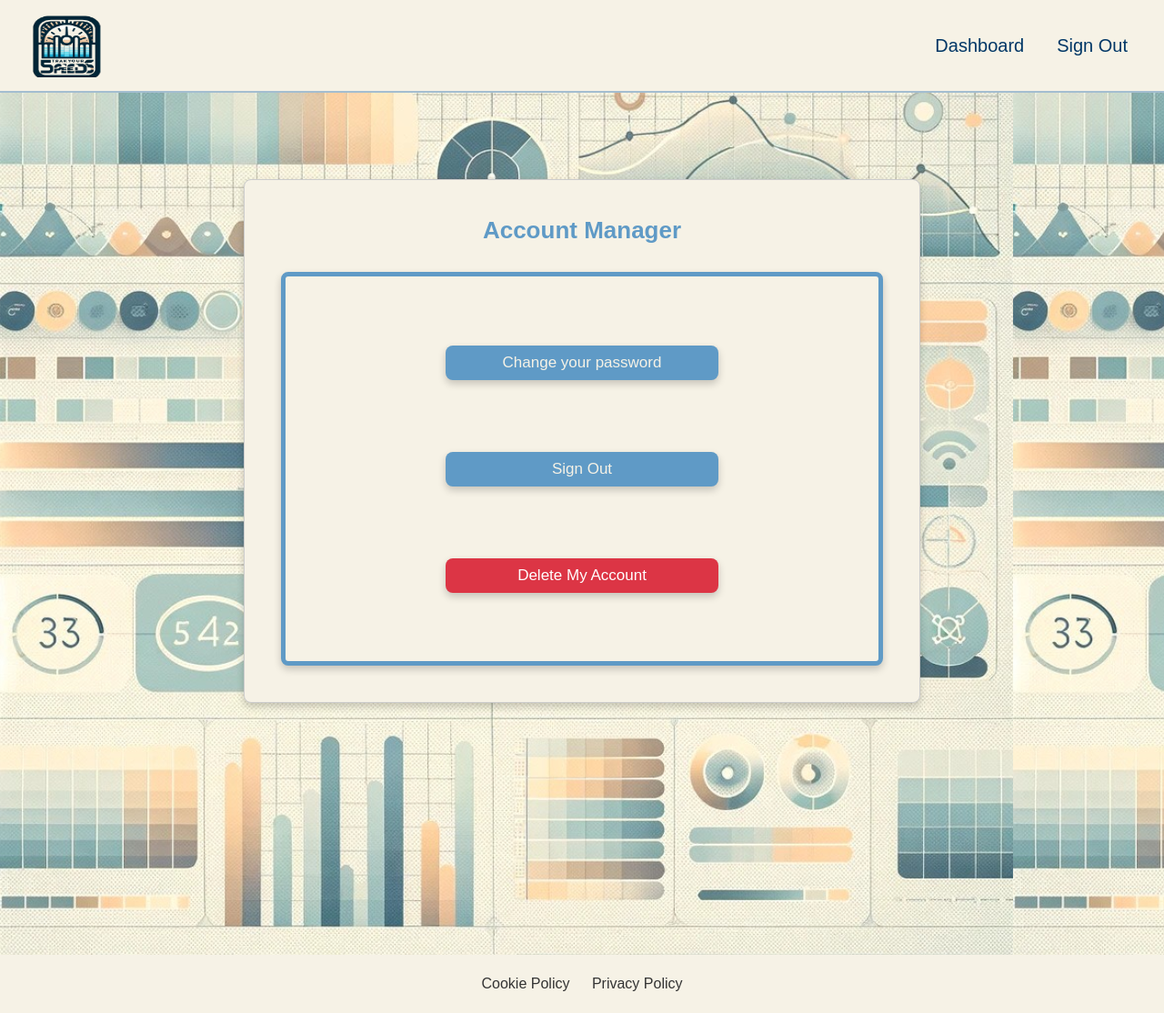
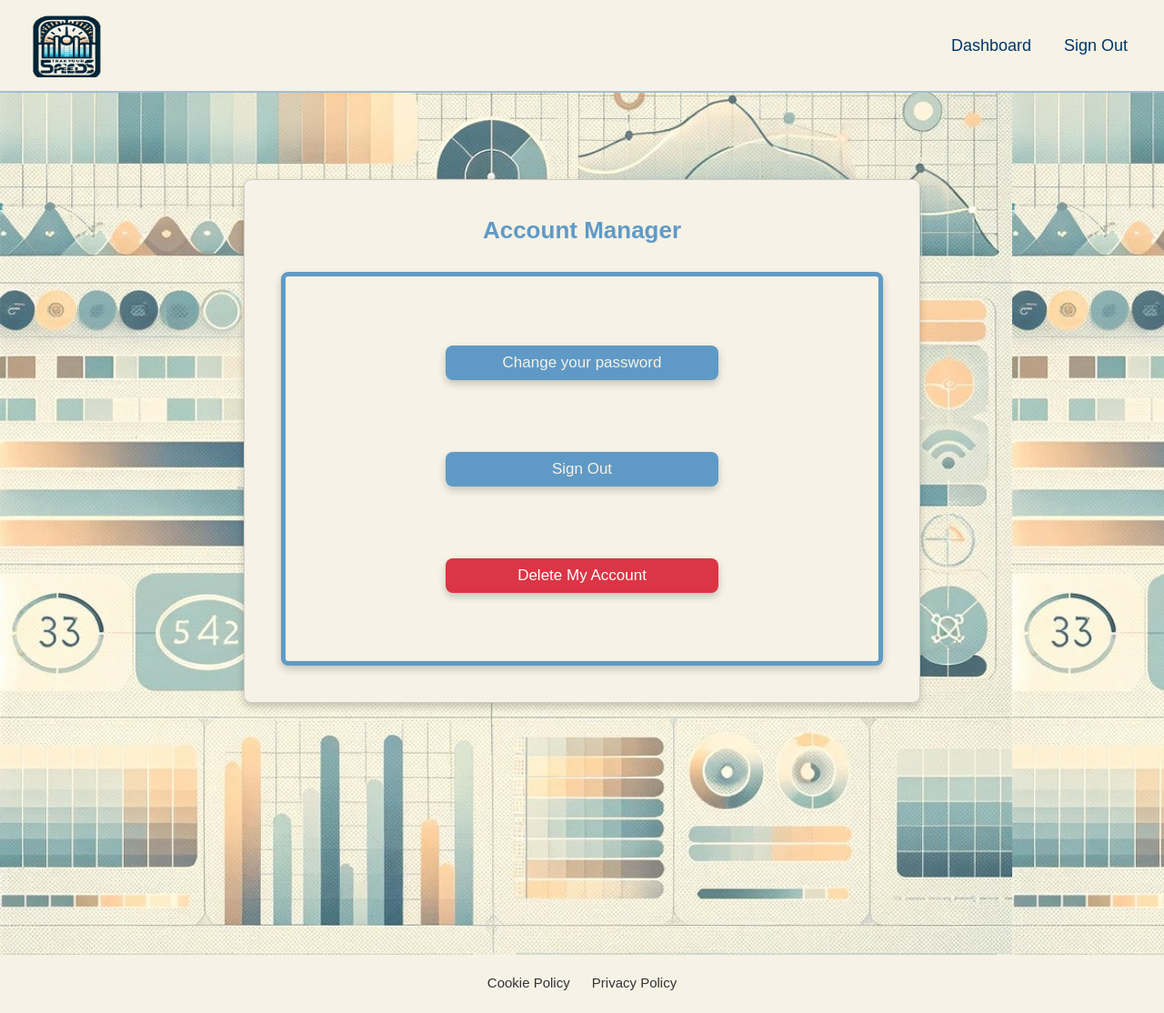
Before and after one commit to MazElgonemy/Speed-Checker1, a Flask app: page /account in a window 1280 px wide. Shown: the whole page at 91% size. After the commit the page ends 1089 px from the top, so only its background shows below. Run offline with Flask 3, Linux system fonts and the light colour scheme; the visitor is signed in with stand-in values (Sample User, id 1); some libraries are stand-ins or nearby versions.

Commit message:
amedned font sizes

```diff
--- a/static/css/footer.css
+++ b/static/css/footer.css
@@ -4,6 +4,7 @@ footer {
     text-align: center;
     width: 100%;
     margin-top:50px;
+    font-size:15px;
 }
 
 footer a {
@@ -13,5 +14,5 @@ footer a {
 }
 
 footer a:hover {
-    text-decoration: underline;
+      color: #a3bdd0;
 }
--- a/static/css/navbar.css
+++ b/static/css/navbar.css
@@ -14,7 +14,7 @@
 
 .navbar-brand {
   font-family: 'Raleway', sans-serif; /* Consistent font usage */
-  font-size: 30px; /* Size that stands out */
+  font-size: 15px; /* Size that stands out */
   color: #003766; /* Dark color for contrast */
   transition: color 0.3s ease-in-out; /* Smooth transition for hover effect */
 }
@@ -29,7 +29,7 @@
 
 .nav-link {
   font-family: 'Raleway', sans-serif; /* Consistent font usage */
-  font-size: 20px; /* Readable but not too large */
+  font-size: 18px; /* Readable but not too large */
   color: #003766; /* Matching the navbar-brand color for consistency */
   transition: color 0.3s ease-in-out; /* Smooth transition for hover effect */
 }
```
